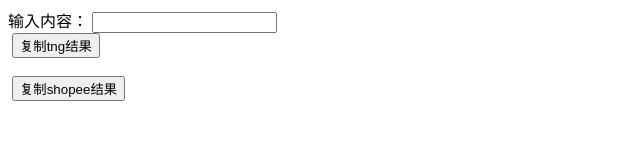
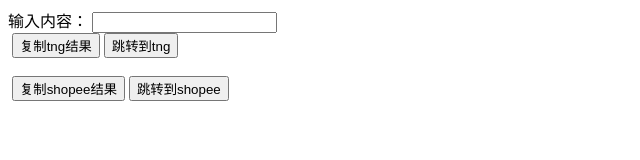
Before and after one commit to little-d1d1/little-d1d1.github.io, a plain HTML site: page index.html in a window 1280 px wide. Shown: the whole page, without its empty margins (0-640 px from the left). Drawn offline with Linux system fonts and the light colour scheme.

Commit message:
Update index.html

```diff
--- a/index.html
+++ b/index.html
@@ -13,11 +13,13 @@
 <div>
     <div id="output1" style="display: inline-block;"></div>
     <button onclick="copyFirstOutput()">复制tng结果</button>
+    <button onclick="redirectToFirstOutput()">跳转到tng</button>
 </div>
 <br>
 <div>
     <div id="output2" style="display: inline-block;"></div>
     <button onclick="copySecondOutput()">复制shopee结果</button>
+    <button onclick="redirectToSecondOutput()">跳转到shopee</button>
 </div>
 
 <script>
@@ -42,6 +44,16 @@
         .then(() => alert("shopee结果已复制"))
         .catch(err => console.error('无法复制shopee结果：', err));
 }
+
+function redirectToFirstOutput() {
+    var outputText = document.getElementById("output1").textContent;
+    window.location.href = outputText;
+}
+
+function redirectToSecondOutput() {
+    var outputText = document.getElementById("output2").textContent;
+    window.location.href = outputText;
+}
 </script>
 
 </body>
```
